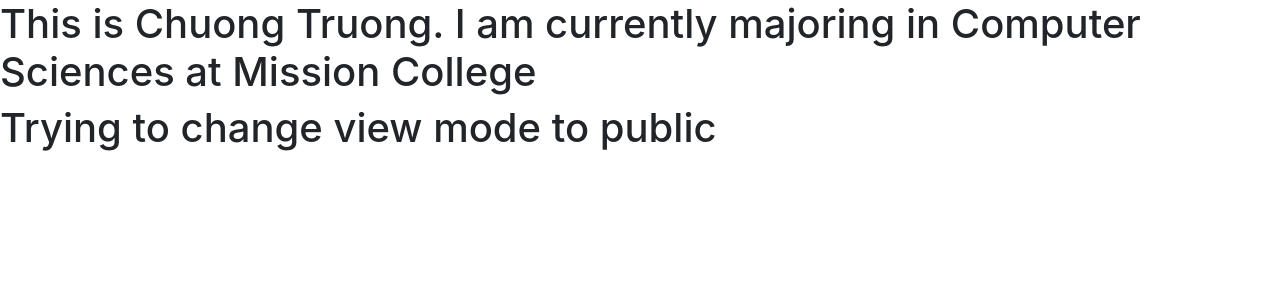
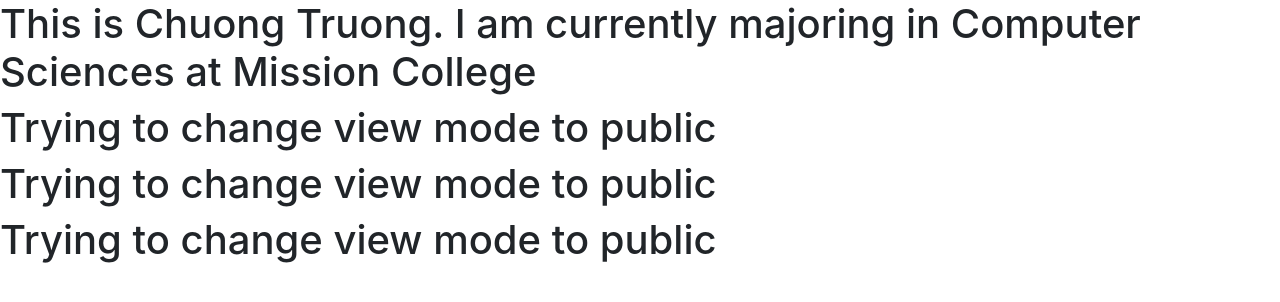
Before and after one commit to chuongtruong/chuongtruong.github.io, a plain HTML site: page index.html in a window 1280 px wide. Drawn offline with nearby package versions, Linux system fonts and the light colour scheme.

Commit message:
Update index.html

```diff
--- a/index.html
+++ b/index.html
@@ -13,6 +13,9 @@
   <body>
     <h1>This is Chuong Truong. I am currently majoring in Computer Sciences at Mission College</h1>
     <h1>Trying to change view mode to public</h1>
+    <h1>Trying to change view mode to public</h1>
+    <h1>Trying to change view mode to public</h1>
+
 
     <!-- Optional JavaScript -->
     <!-- jQuery first, then Popper.js, then Bootstrap JS -->
```
